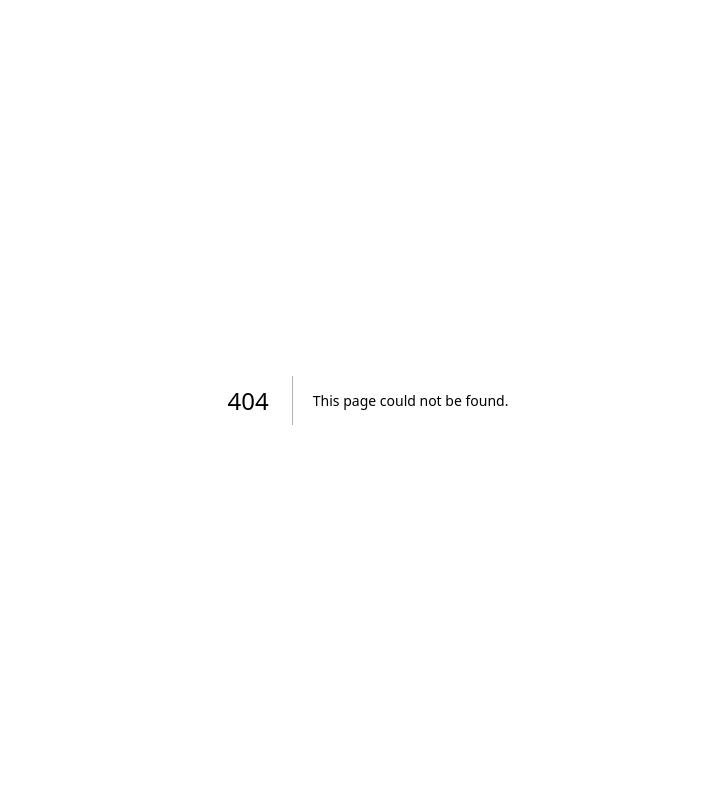
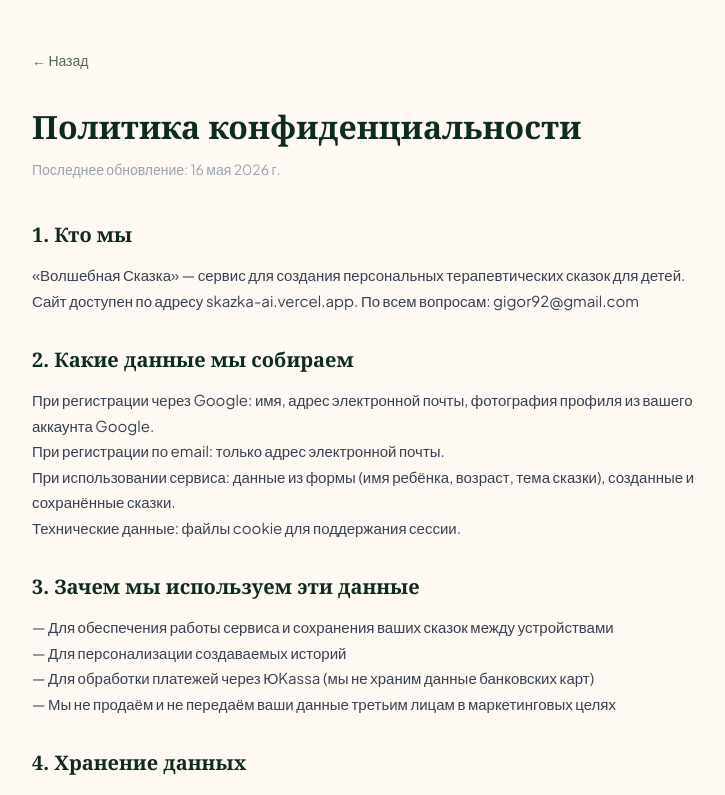
Before and after one commit to GavrilovIgor/fairy-tale-app, a Next.js app: page /privacy in a window 1280 px wide. Before the commit this address had no page. Shown: the top 795 px of the page, without its empty margins (272-997 px from the left). Built offline with nearby package versions, Linux system fonts and the light colour scheme.

Commit message:
auto-sync 2026-05-16 15:23

```diff
--- a/app/api/image/route.ts
+++ b/app/api/image/route.ts
@@ -17,7 +17,7 @@ export async function GET(req: NextRequest) {
   return new NextResponse(entry.buffer, {
     headers: {
       'Content-Type': entry.contentType,
-      'Cache-Control': 'public, max-age=86400',
+      'Cache-Control': 'public, max-age=3600, stale-while-revalidate=86400',
     },
   })
 }
--- a/app/page.tsx
+++ b/app/page.tsx
@@ -1290,7 +1290,7 @@ export default function Home() {
       {(status==='idle'||status==='loading')&&(
         <DesktopNav activeTab={desktopTab} onTabChange={setDesktopTab}
           user={user} onShowAuth={()=>setShowAuth(true)} onSignOut={handleSignOut}
-          onEditProfile={()=>setShowProfile(true)} onMyStories={()=>{setStatus('idle');setMobileTab('library')}}/>
+          onEditProfile={()=>setShowProfile(true)} onMyStories={()=>{setStatus('idle');setMobileTab('library');setDesktopTab('library')}}/>
       )}
 
       {/* Content */}
@@ -1331,9 +1331,23 @@ export default function Home() {
             )}
           </div>
 
-          {/* Desktop: full form + footer */}
+          {/* Desktop: form or library */}
           <div className="hidden md:block">
-            <CreateForm onGenerate={generate} isLoading={false} onOpenLibrary={undefined} onShowAuth={()=>setShowAuth(true)} user={user}/>
+            {desktopTab==='library' ? (
+              <div className="max-w-2xl mx-auto px-4 pt-24 pb-16">
+                <div className="flex items-center justify-between mb-6">
+                  <h2 className="font-serif text-2xl font-bold" style={{color:'var(--text)'}}>Мои сказки</h2>
+                  <button onClick={()=>setDesktopTab('create')}
+                    className="text-sm cursor-pointer hover:opacity-70 transition-opacity"
+                    style={{color:'var(--text-muted)'}}>
+                    ← К созданию
+                  </button>
+                </div>
+                <LibraryScreen saved={saved} onOpen={openSaved} onDelete={handleDelete}/>
+              </div>
+            ) : (
+              <CreateForm onGenerate={generate} isLoading={false} onOpenLibrary={undefined} onShowAuth={()=>setShowAuth(true)} user={user}/>
+            )}
           </div>
         </>
       )}
@@ -1343,7 +1357,7 @@ export default function Home() {
       {(status==='done'||status==='reading')&&story&&(
         <>
           {/* Desktop nav for reading */}
-          <DesktopNav activeTab="library" onTabChange={()=>{}} user={user} onShowAuth={()=>setShowAuth(true)} onSignOut={handleSignOut} onEditProfile={()=>setShowProfile(true)} onMyStories={()=>{setStatus('idle');setMobileTab('library')}}/>
+          <DesktopNav activeTab="library" onTabChange={()=>{}} user={user} onShowAuth={()=>setShowAuth(true)} onSignOut={handleSignOut} onEditProfile={()=>setShowProfile(true)} onMyStories={()=>{setStatus('idle');setMobileTab('library');setDesktopTab('library')}}/>
           <StoryReading
             story={story} storyRef={storyRef}
             imageCache={imageCache}
--- /dev/null
+++ b/app/privacy/page.tsx
@@ -0,0 +1,81 @@
+export const metadata = { title: 'Политика конфиденциальности — Волшебная Сказка' }
+
+export default function PrivacyPage() {
+  return (
+    <div style={{ background: '#fef9f3', minHeight: '100vh' }}>
+      <div style={{ maxWidth: 720, margin: '0 auto', padding: '48px 24px 80px' }}>
+        <a href="/" style={{ display: 'inline-flex', alignItems: 'center', gap: 8, color: '#0d2b1e', fontSize: 14, marginBottom: 32, textDecoration: 'none', opacity: 0.7 }}>
+          ← Назад
+        </a>
+
+        <h1 style={{ fontFamily: 'Georgia, serif', fontSize: 32, fontWeight: 700, color: '#0d2b1e', marginBottom: 8 }}>
+          Политика конфиденциальности
+        </h1>
+        <p style={{ color: '#9ca3af', fontSize: 14, marginBottom: 40 }}>Последнее обновление: 16 мая 2026 г.</p>
+
+        {[
+          {
+            title: '1. Кто мы',
+            text: '«Волшебная Сказка» — сервис для создания персональных терапевтических сказок для детей. Сайт доступен по адресу skazka-ai.vercel.app. По всем вопросам: gigor92@gmail.com'
+          },
+          {
+            title: '2. Какие данные мы собираем',
+            text: `При регистрации через Google: имя, адрес электронной почты, фотография профиля из вашего аккаунта Google.
+При регистрации по email: только адрес электронной почты.
+При использовании сервиса: данные из формы (имя ребёнка, возраст, тема сказки), созданные и сохранённые сказки.
+Технические данные: файлы cookie для поддержания сессии.`
+          },
+          {
+            title: '3. Зачем мы используем эти данные',
+            text: `— Для обеспечения работы сервиса и сохранения ваших сказок между устройствами
+— Для персонализации создаваемых историй
+— Для обработки платежей через ЮKassa (мы не храним данные банковских карт)
+— Мы не продаём и не передаём ваши данные третьим лицам в маркетинговых целях`
+          },
+          {
+            title: '4. Хранение данных',
+            text: 'Данные хранятся на серверах Supabase (ЕС, Франкфурт). Вы можете запросить удаление своих данных в любое время, написав на gigor92@gmail.com — данные будут удалены в течение 7 рабочих дней.'
+          },
+          {
+            title: '5. Cookies',
+            text: 'Мы используем только технические cookies, необходимые для авторизации (сессионный токен). Рекламных cookies нет.'
+          },
+          {
+            title: '6. Ваши права',
+            text: `Вы вправе:
+— Получить доступ к своим данным
+— Исправить неточные данные
+— Удалить свои данные
+— Экспортировать свои сказки
+
+Для реализации прав обратитесь по адресу: gigor92@gmail.com`
+          },
+          {
+            title: '7. Дети',
+            text: 'Сервис предназначен для родителей. Мы не собираем данные о детях напрямую — только имя и возраст, которые вводит родитель для персонализации сказки.'
+          },
+          {
+            title: '8. Изменения политики',
+            text: 'При существенных изменениях мы уведомим вас по email. Продолжение использования сервиса означает согласие с обновлённой политикой.'
+          },
+        ].map(({ title, text }) => (
+          <section key={title} style={{ marginBottom: 32 }}>
+            <h2 style={{ fontFamily: 'Georgia, serif', fontSize: 20, fontWeight: 700, color: '#0d2b1e', marginBottom: 12 }}>
+              {title}
+            </h2>
+            <p style={{ color: '#374151', lineHeight: 1.7, fontSize: 15, whiteSpace: 'pre-line' }}>
+              {text}
+            </p>
+          </section>
+        ))}
+
+        <div style={{ marginTop: 48, padding: '20px 24px', background: '#f0f5f0', borderRadius: 12 }}>
+          <p style={{ color: '#466252', fontSize: 14, lineHeight: 1.6 }}>
+            <strong>Вопросы?</strong> Пишите на{' '}
+            <a href="mailto:gigor92@gmail.com" style={{ color: '#0d2b1e' }}>gigor92@gmail.com</a>
+          </p>
+        </div>
+      </div>
+    </div>
+  )
+}
--- a/lib/imageCache.ts
+++ b/lib/imageCache.ts
@@ -23,13 +23,15 @@ export function seedForIndex(index: number): string {
   return String(index * 137 + 42)
 }
 
+const STYLE_VERSION = 'v3-pixar'
+const STYLE_SUFFIX = "Pixar 3D animation style, cinematic magical lighting, vibrant rich colors, highly detailed, children's fairy tale art, dreamlike atmosphere, 8K quality, no text, no letters, no watermarks"
+
 function buildUrl(cp: string, seed: string, w: number, h: number): string {
-  const style = "Pixar 3D animation style, cinematic magical lighting, vibrant rich colors, highly detailed, children's fairy tale art, dreamlike atmosphere, 8K quality, no text, no letters, no watermarks"
-  return `https://image.pollinations.ai/prompt/${encodeURIComponent(`${cp}, ${style}`)}?width=${w}&height=${h}&nologo=true&seed=${seed}&enhance=true`
+  return `https://image.pollinations.ai/prompt/${encodeURIComponent(`${cp}, ${STYLE_SUFFIX}`)}?width=${w}&height=${h}&nologo=true&seed=${seed}&enhance=true`
 }
 
 function cacheKey(cp: string, seed: string): string {
-  return `${cp}:${seed}`
+  return `${STYLE_VERSION}:${cp}:${seed}`
 }
 
 function getEntry(key: string): CacheEntry | null {
```
